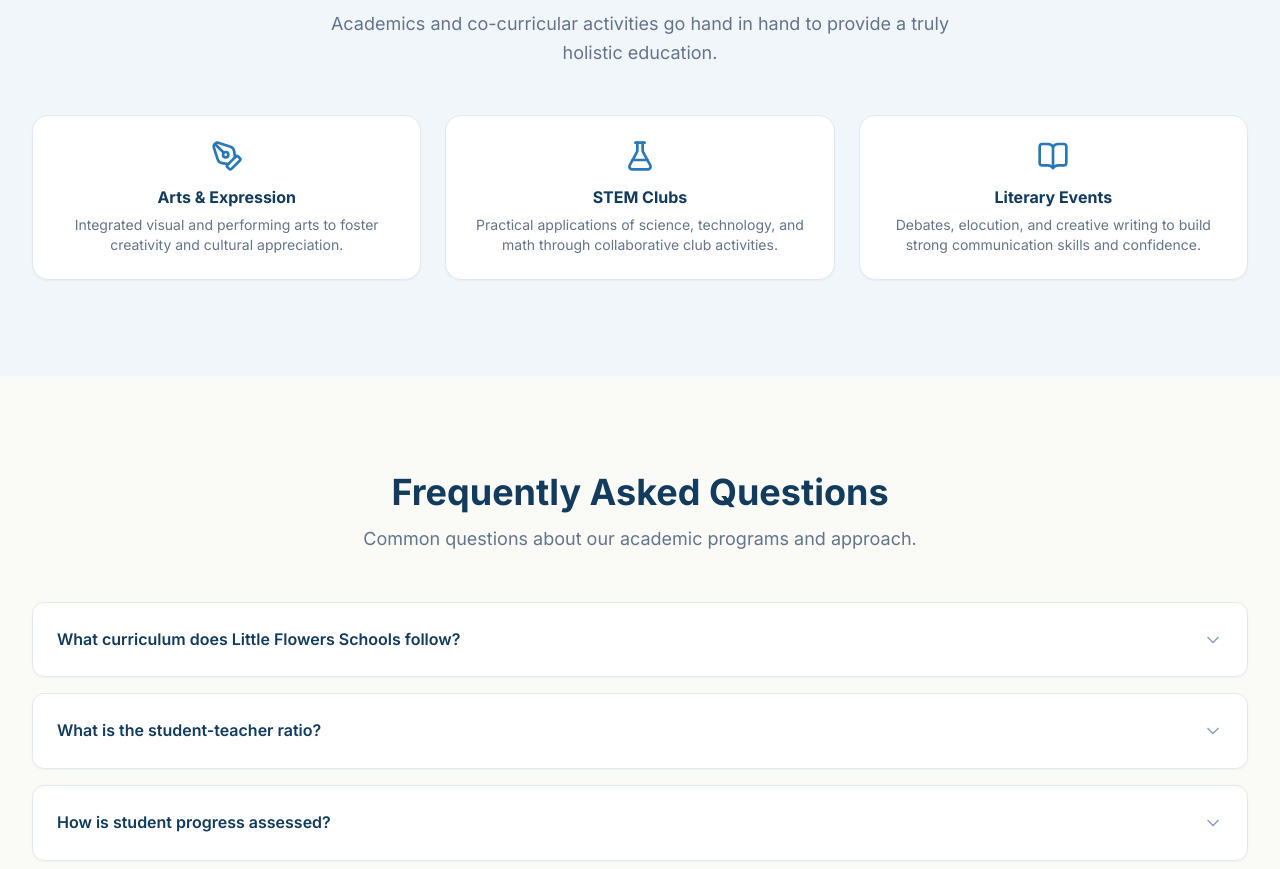
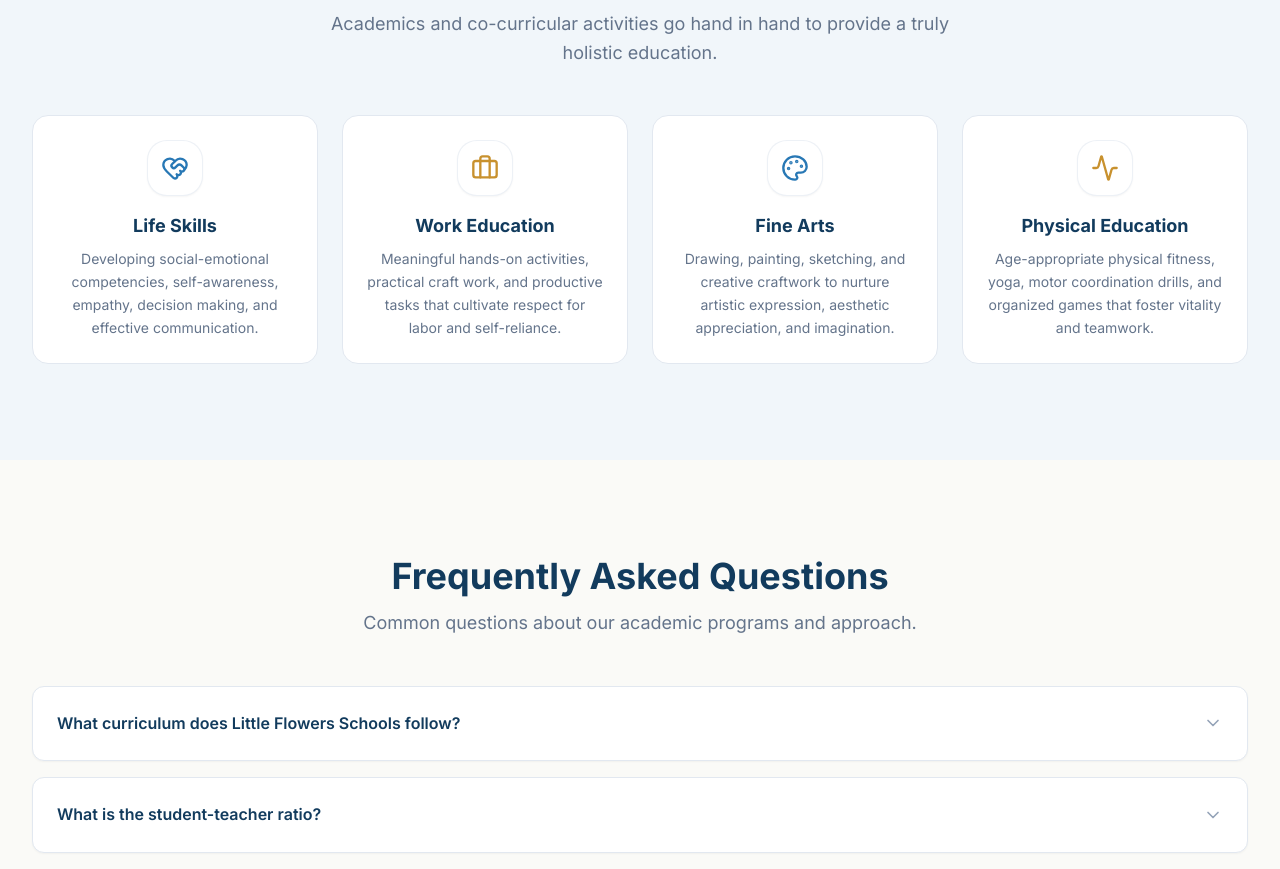
Before and after one commit to sandy040406/littleflowersschools, a Next.js app: page /academics in a window 1280 px wide. Shown: the part 2585-3454 px from the top of the page. Built offline with nearby package versions, Linux system fonts and the light colour scheme; no server answers.

Commit message:
Update Co-Curricular cards to Life Skills, Work Education, Fine Arts, and Physical Education

```diff
--- a/app/(public)/academics/page.tsx
+++ b/app/(public)/academics/page.tsx
@@ -2,7 +2,7 @@ import PageHero from '@/components/ui/PageHero';
 import SectionHeader from '@/components/ui/SectionHeader';
 import Card from '@/components/ui/Card';
 import Badge from '@/components/ui/Badge';
-import { BookOpen, BrainCircuit, CheckCircle2, ChevronDown, Compass, FileText, FlaskConical, Lightbulb, PenTool, ArrowRight } from 'lucide-react';
+import { BookOpen, BrainCircuit, CheckCircle2, ChevronDown, Compass, FileText, FlaskConical, Lightbulb, PenTool, ArrowRight, Palette, Activity, HeartHandshake, Briefcase } from 'lucide-react';
 import { ACADEMICS_FAQ } from '@/lib/mock-data';
 import Button from '@/components/ui/Button';
 
@@ -258,21 +258,45 @@ export default async function AcademicsPage() {
             title="Co-Curricular Integration"
             subtitle="Academics and co-curricular activities go hand in hand to provide a truly holistic education."
           />
-          <div className="grid sm:grid-cols-3 gap-6">
-            <Card className="text-center">
-              <PenTool size={32} className="text-school-blue mx-auto mb-4" />
-              <h3 className="font-bold text-navy mb-2">Arts & Expression</h3>
-              <p className="text-sm text-text-secondary">Integrated visual and performing arts to foster creativity and cultural appreciation.</p>
+          <div className="grid sm:grid-cols-2 lg:grid-cols-4 gap-6">
+            <Card className="text-center" hover>
+              <div className="w-14 h-14 rounded-2xl bg-white shadow-sm flex items-center justify-center text-school-blue mx-auto mb-4 border border-border/60">
+                <HeartHandshake size={28} />
+              </div>
+              <h3 className="font-bold text-navy text-lg mb-2">Life Skills</h3>
+              <p className="text-sm text-text-secondary leading-relaxed">
+                Developing social-emotional competencies, self-awareness, empathy, decision making, and effective communication.
+              </p>
             </Card>
-            <Card className="text-center">
-              <FlaskConical size={32} className="text-school-blue mx-auto mb-4" />
-              <h3 className="font-bold text-navy mb-2">STEM Clubs</h3>
-              <p className="text-sm text-text-secondary">Practical applications of science, technology, and math through collaborative club activities.</p>
+
+            <Card className="text-center" hover>
+              <div className="w-14 h-14 rounded-2xl bg-white shadow-sm flex items-center justify-center text-gold-dark mx-auto mb-4 border border-border/60">
+                <Briefcase size={28} />
+              </div>
+              <h3 className="font-bold text-navy text-lg mb-2">Work Education</h3>
+              <p className="text-sm text-text-secondary leading-relaxed">
+                Meaningful hands-on activities, practical craft work, and productive tasks that cultivate respect for labor and self-reliance.
+              </p>
             </Card>
-            <Card className="text-center">
-              <BookOpen size={32} className="text-school-blue mx-auto mb-4" />
-              <h3 className="font-bold text-navy mb-2">Literary Events</h3>
-              <p className="text-sm text-text-secondary">Debates, elocution, and creative writing to build strong communication skills and confidence.</p>
+
+            <Card className="text-center" hover>
+              <div className="w-14 h-14 rounded-2xl bg-white shadow-sm flex items-center justify-center text-school-blue mx-auto mb-4 border border-border/60">
+                <Palette size={28} />
+              </div>
+              <h3 className="font-bold text-navy text-lg mb-2">Fine Arts</h3>
+              <p className="text-sm text-text-secondary leading-relaxed">
+                Drawing, painting, sketching, and creative craftwork to nurture artistic expression, aesthetic appreciation, and imagination.
+              </p>
+            </Card>
+
+            <Card className="text-center" hover>
+              <div className="w-14 h-14 rounded-2xl bg-white shadow-sm flex items-center justify-center text-gold-dark mx-auto mb-4 border border-border/60">
+                <Activity size={28} />
+              </div>
+              <h3 className="font-bold text-navy text-lg mb-2">Physical Education</h3>
+              <p className="text-sm text-text-secondary leading-relaxed">
+                Age-appropriate physical fitness, yoga, motor coordination drills, and organized games that foster vitality and teamwork.
+              </p>
             </Card>
           </div>
         </div>
```
